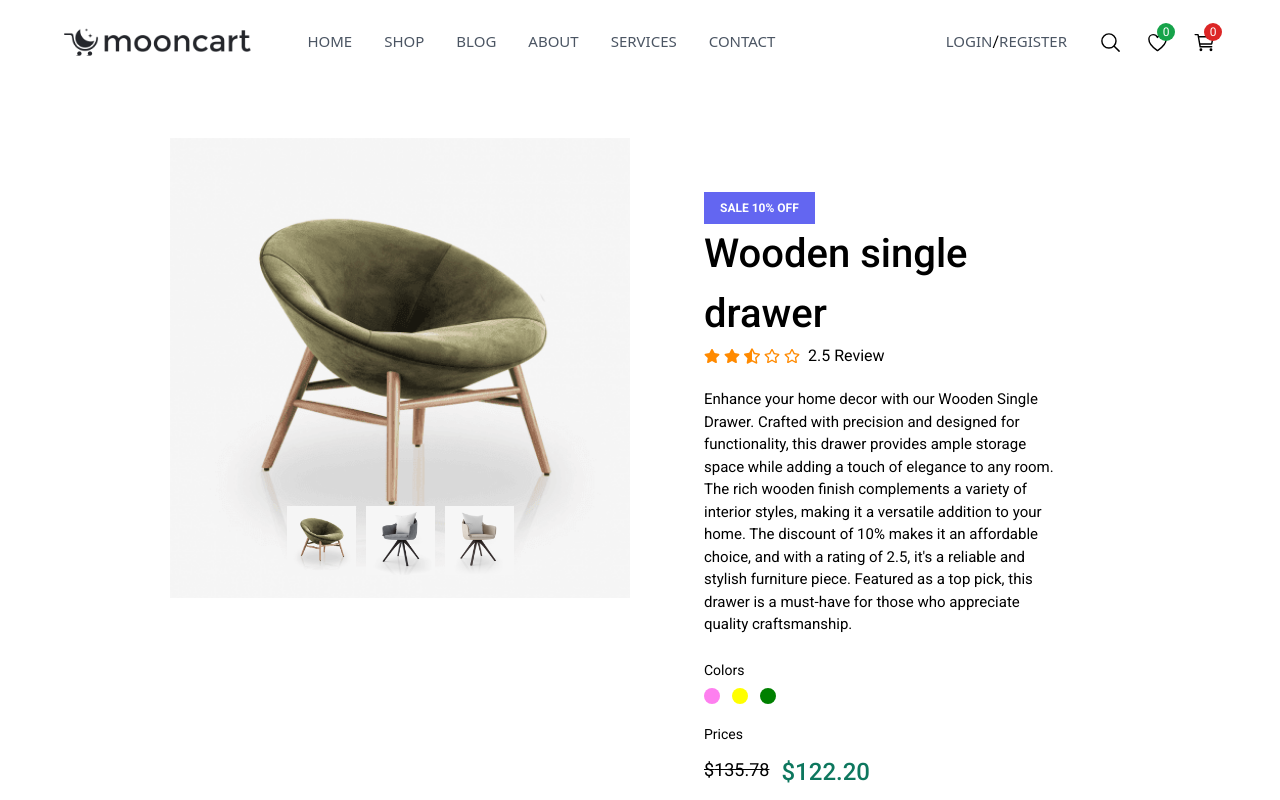
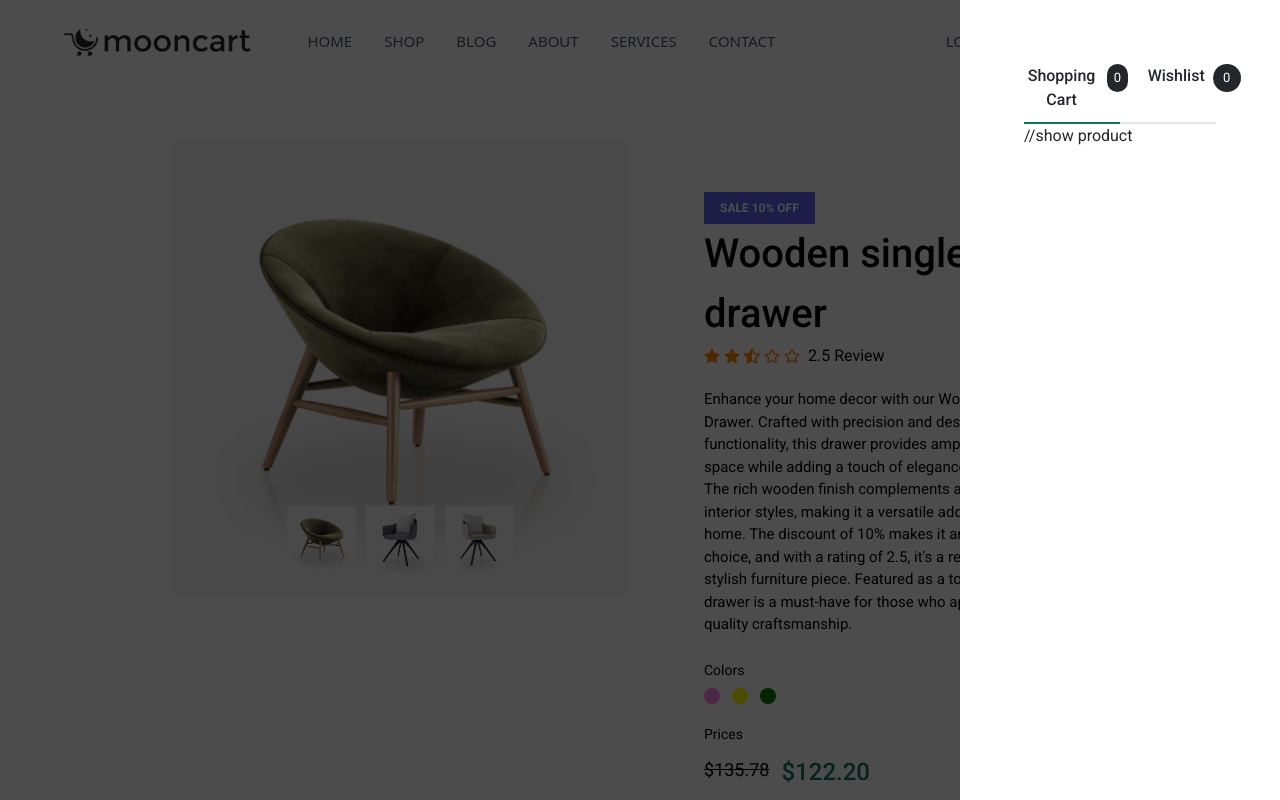
Before and after one commit to Rohhaannn/Mooncart, a React (Vite) app: page /product-details/1 in a window 1280 px wide. Both pictures are taken after a click on the element "0 0". Shown: the top 800 px of the page. Built offline with nearby package versions, Linux system fonts and the light colour scheme.

Commit message:
ModelCart.jsx on going

```diff
--- a/src/components/cart/ModelCart.jsx
+++ b/src/components/cart/ModelCart.jsx
@@ -0,0 +1,106 @@
+import React, { useState } from 'react'
+import { IoCartOutline, IoHeartOutline } from 'react-icons/io5'
+import { Badges } from '../common/CustomComponent'
+import { useSelector } from 'react-redux'
+import { selectTotalQuantity } from '../../redux/slice/cartSlice'
+
+
+
+const ModelCart = () => {
+
+const totalQuantity = useSelector(selectTotalQuantity);
+const [isOpen, setIsOpen] = useState(false);
+const [isClosing, setIsClosing] = useState(false);
+const [activeTab, setActiveTab] = useState("cart");
+
+
+const openModel = () => {
+  setIsOpen(true);
+  // setIsClosing(true);
+  document.body.style.overflowX = "hidden";
+};
+
+const closeModel = () => {
+  setIsClosing(true);
+  document.body.style.overflowX = "auto";
+  setTimeout(() => {
+    setIsOpen(false);
+    setIsClosing(false);
+  }, 300);
+};
+
+
+
+const handleTabChange = (tab) => {
+  setActiveTab(tab);
+}
+
+  return (
+    <>
+      <button className='relative z-20' onClick={openModel}>
+        <IoHeartOutline size={23} />
+        <div className='absolute -top-2 -right-1.5'>
+          <Badges color="bg-green-600">0</Badges>
+        </div>
+      </button>
+
+      <button className='relative z-20' onClick={openModel}>
+        <IoCartOutline size={23} />
+        <div className='absolute -top-2 -right-1.5'>
+          <Badges color="bg-red-600">{totalQuantity}</Badges>
+        </div>
+      </button>
+
+
+      {isOpen && (
+        <>
+
+          <div className='cartoverlay' onClick={closeModel}>
+
+
+          </div>
+
+          <div className={`cartmodel p-16 text-primary ${isClosing? "closing" : ""}`}>
+
+            <div className=' flex justify-between gap-5'>
+              <button className={`flex item-center gap-2 font-medium ${activeTab === "cart" ? "text-primary" : ""}`} onClick={() => handleTabChange("cart")}
+              >
+                Shopping Cart
+                <span className='w-7 h-7 text-[13px] font-normal text-white rounded-full grid place-content-center bg-primary'>
+                {totalQuantity}
+                </span>
+              </button>
+
+              <button className={`flex item-center gap-2 font-medium ${activeTab === "cart" ? "text-primary" : ""}`} onClick={() => handleTabChange("cart")}
+              >
+                Wishlist
+                <span className='w-7 h-7 text-[13px] font-normal text-white rounded-full grid place-content-center bg-primary'>
+                  0
+                </span>
+              </button>
+            </div>
+
+            <div className='line-container'>
+              <div className={`line ${activeTab === "cart" ? "active" : ""}`}></div>
+              <div className={`line ${activeTab === "wishlist" ? "active" : ""}`}></div>
+            </div>
+
+            {activeTab == "cart" ? (
+              <>
+                //show product
+              </>
+            ) : (
+              <>
+
+              </>
+            )}
+
+          </div>
+
+        </>
+      )}
+    </>
+  )
+}
+
+export default ModelCart
--- a/src/components/common/Header.jsx
+++ b/src/components/common/Header.jsx
@@ -5,7 +5,7 @@ import { CustomNavLink, CustomLink, Badges } from './CustomComponent';
 import { IoSearchOutline, IoCartOutline, IoHeartOutline } from "react-icons/io5";
 import { AiOutlineClose, AiOutlineMenu } from "react-icons/ai";
 import { Link, useLocation } from 'react-router-dom';
-
+import ModelCart from '../cart/ModelCart';
 
 const Header = () => {
   const [isOpen, setIsOpen] = useState(false);
@@ -61,34 +61,30 @@ const Header = () => {
             ))}
           </div>
         </div>
+
         <div className='flex items-center gap-8 icons'>
+
           <div className='uppercase hidden lg:block text-inherit relative z-20'>
             <CustomLink className={`${isScrolled || !isHomePage ? "text-black" : "text-white"}`}>Login</CustomLink>
             <span className={`${isScrolled || !isHomePage ? "text-black" : "text-white"}`}>/</span>
             <CustomLink className={`${isScrolled || !isHomePage ? "text-black" : "text-white"}`}>Register</CustomLink>
           </div>
+
           <div className={`icons flex items-center justify-center gap-6 cursor-pointer ${isScrolled || !isHomePage ? "text-black" : "text-white"}`}>
+
             <div className='relative z-20'>
               <IoSearchOutline size={23} className={`${isScrolled || !isHomePage ? "text-black" : "text-white"}`} />
             </div>
-            <div className='relative z-20'>
-              <IoHeartOutline size={23} className={`${isScrolled || !isHomePage ? "text-black" : "text-white"}`} />
-              <div className='absolute -top-2 -right-1.5'>
-                <Badges color="bg-green-600">0</Badges>
-              </div>
-            </div>
-            <div className='relative z-20'>
-              <IoCartOutline size={23} className={`${isScrolled || !isHomePage ? "text-black" : "text-white"}`} />
-              <div className='absolute -top-2 -right-1.5'>
-                <Badges color="bg-red-600">0</Badges>
-              </div>
-            </div>
+
+            <ModelCart/>
+
             <button
               onClick={toggleMenu}
               className='lg:hidden w-10 h-10 flex justify-center items-center bg-black text-white focus:outline-none'
             >
               {isOpen ? <AiOutlineClose size={24} /> : <AiOutlineMenu size={24} />}
             </button>
+
           </div>
         </div>
 
--- a/src/redux/slice/cartSlice.jsx
+++ b/src/redux/slice/cartSlice.jsx
@@ -1,4 +1,4 @@
-import { createSlice } from "@reduxjs/toolkit";
+import { createSelector, createSlice } from "@reduxjs/toolkit";
 
 
 const cartSlice = createSlice ({
@@ -34,4 +34,13 @@ const cartSlice = createSlice ({
 export const CartActions = cartSlice.actions;
 export const {} = cartSlice.actions;
 
+export const selectTotalQuantity = createSelector(
+  (state) => state.cart.itemList,
+  (itemList) => itemList.reduce((acc) => acc + 1, 0)
+)
+export const selectTotalPrice = createSelector(
+  (state) => state.cart.itemList,
+  (itemList) => itemList.reduce((acc, item) => acc + item.totalPrice, 0)
+)
+
 export default cartSlice;
--- a/src/styles/index.css
+++ b/src/styles/index.css
@@ -247,6 +247,8 @@ body {
 .slick-slider {
   z-index: 1;
 }
+
+
 /* Cart Model */
 .cartmodel {
   position: fixed;
@@ -291,6 +293,7 @@ body {
   background-color: rgba(0, 0, 0, 0.7);
   z-index: 999999 !important;
 }
+
 .line-container {
   display: flex;
 }
```
